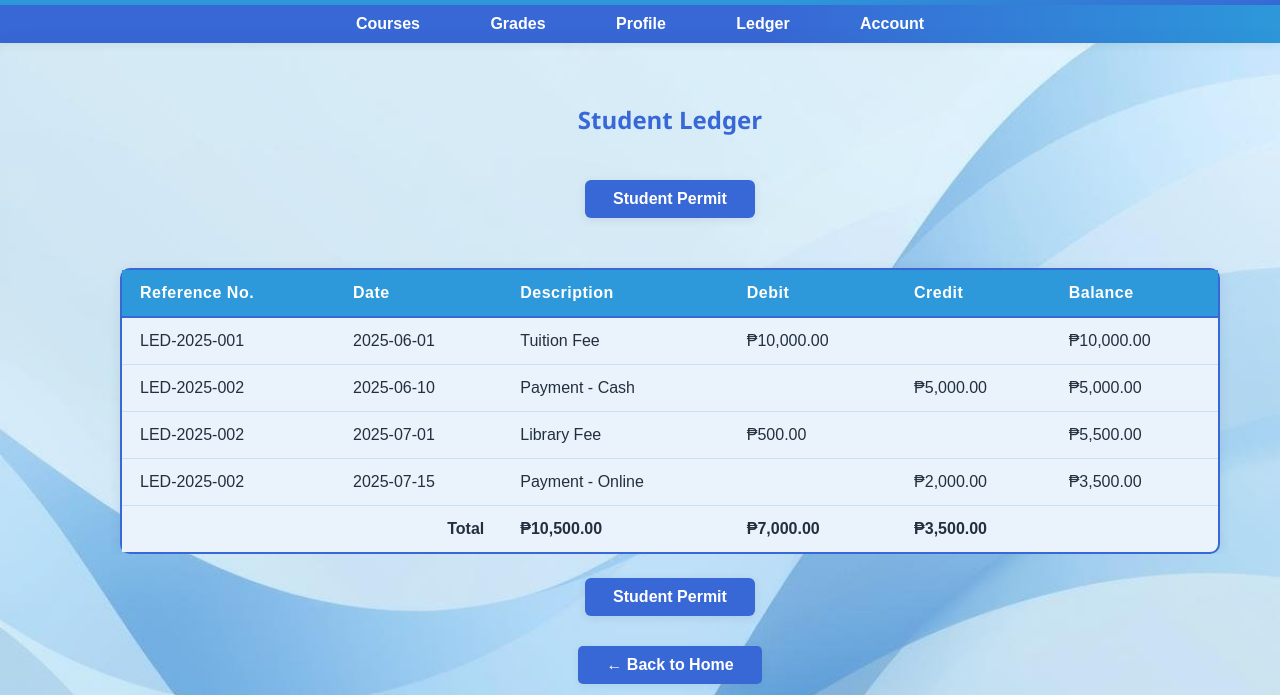
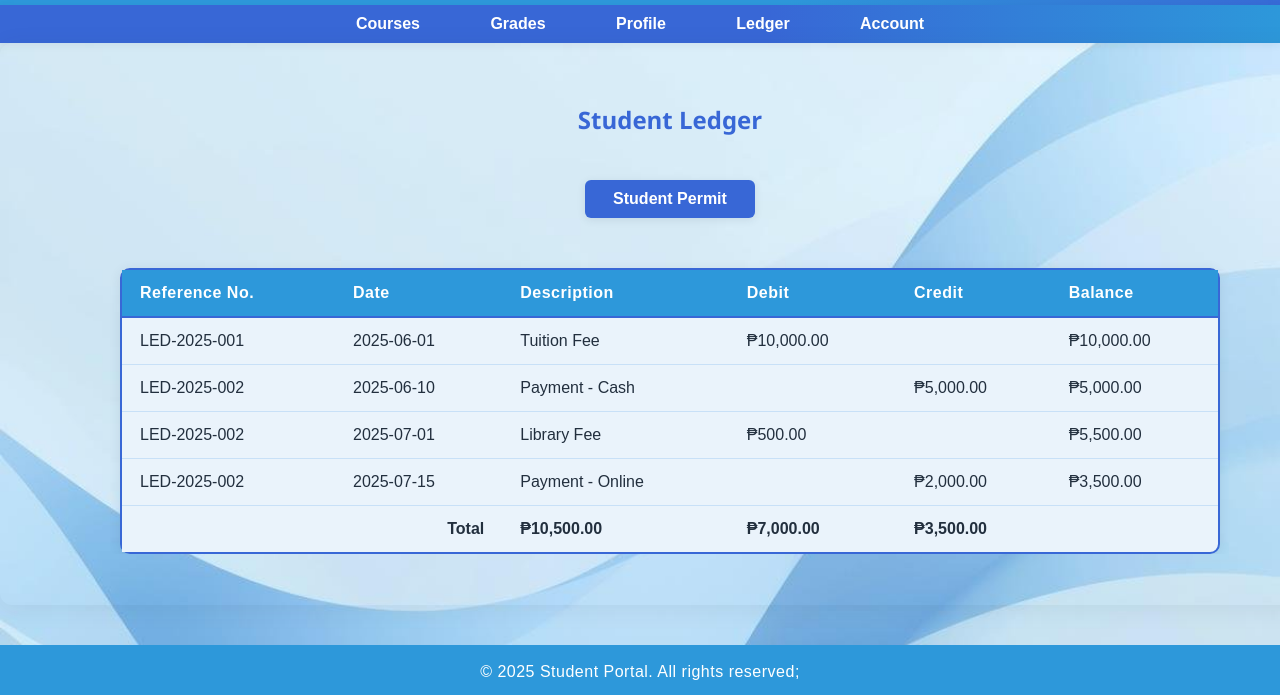
Before and after one commit to Rand1008/stud-por, a plain HTML site: page ledger.html in a window 1280 px wide. Shown: the part 105-800 px from the top of the page. Drawn offline with Linux system fonts and the light colour scheme.

Commit message:
ledger.html

```diff
--- a/ledger.html
+++ b/ledger.html
@@ -144,8 +144,6 @@
       </tbody>
     </table>
     </div>
-    <button id="permitBtn" style="background: #3867d6; color: #fff; border: none; border-radius: 6px; padding: 10px 28px; font-weight: bold; font-size: 1em; margin: 24px auto 0 auto; display: block; cursor: pointer; box-shadow: 0 2px 8px rgba(44,62,80,0.10); transition: background 0.2s, color 0.2s;">Student Permit</button>
-  <a href="index.html" class="back-home-link">&larr; Back to Home</a>
   </main>
   <footer class="footer">
     <span>&copy; 2025 Student Portal. All rights reserved;</span>
```
